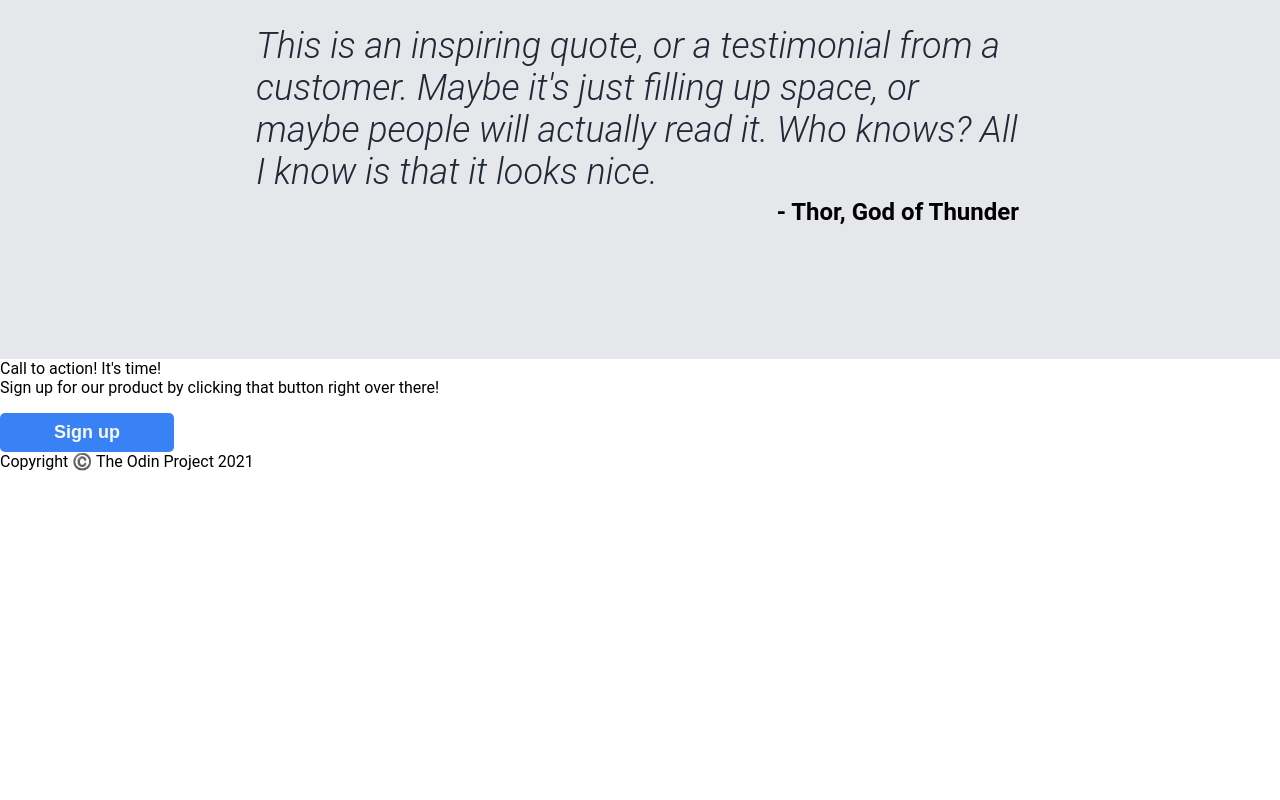
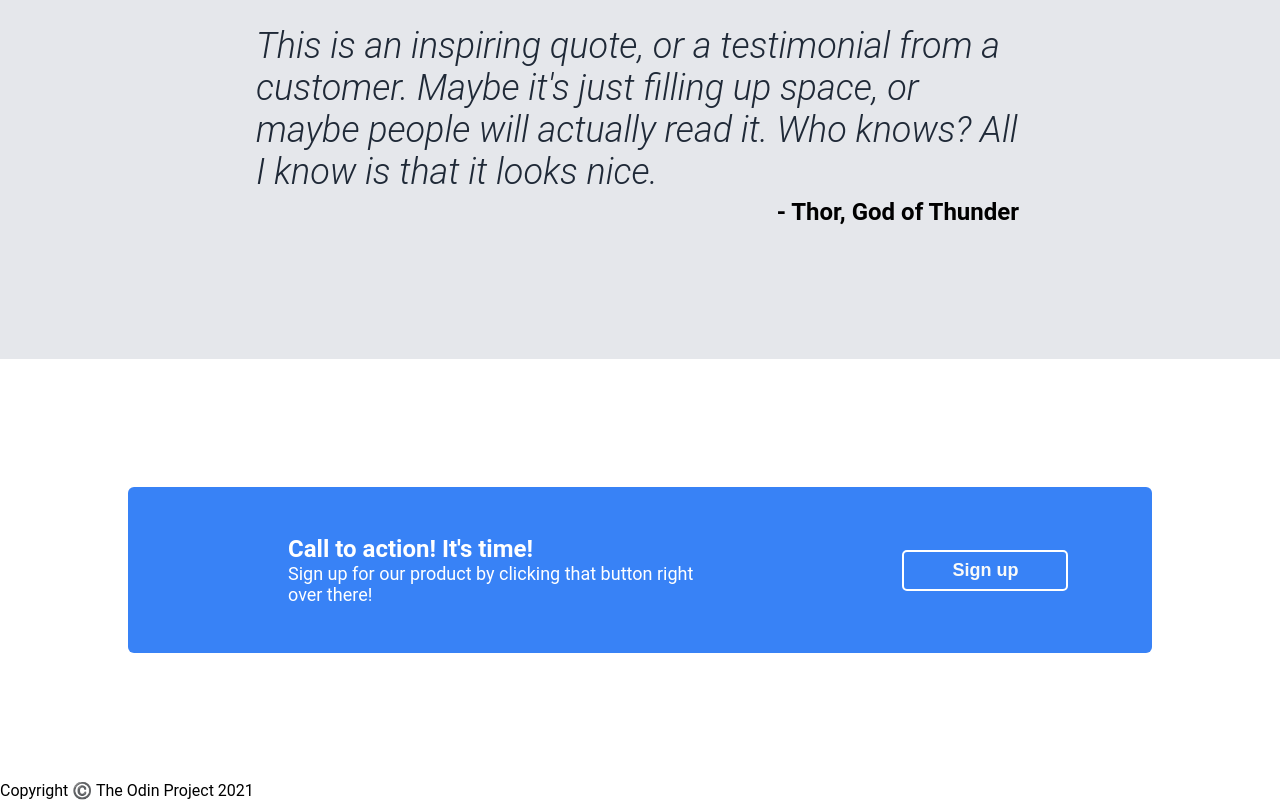
Before and after one commit to CopyypoC/odin-landing-page, a plain HTML site: page index.html in a window 1280 px wide. Shown: the part 1425-2225 px from the top of the page. Before the commit the page ends 1896 px from the top, so only its background shows below. Drawn offline with Linux system fonts and the light colour scheme.

Commit message:
Add call to action styles

```diff
--- /dev/null
+++ b/css/cta.css
@@ -0,0 +1,43 @@
+.cta-center {
+    display: flex;
+    justify-content: center;
+}
+
+.cta-wrapper {
+    display: flex;
+    justify-content: space-between;
+    background-color: #3882f6;
+    align-items: center;
+    border-radius: 6px;
+    margin: 8rem 0;
+    max-width: 80%;
+    flex-wrap: wrap;
+    flex-grow: 1;
+}
+
+.cta-align {
+    display: flex;
+    flex-direction: column;
+    color: white;
+    padding: 3rem 10rem;
+    flex: 1.5 1 0;
+}
+
+.cta {
+    font-size: 24px;
+    font-weight: bold;
+}
+
+.cta-subtext {
+    font-size: 18px;
+}
+
+.button-align {
+    display: flex;
+    flex: 1 1 0;
+}
+
+.cta-button {
+    margin: 2rem;
+    border: 2px solid white;
+}
--- a/css/header.css
+++ b/css/header.css
@@ -83,11 +83,14 @@ button {
     color: #f9faf8;
     border-radius: 5px;
     border: 0;
-    padding: .5em 3em;
     font-size: 18px;
     font-weight: bold;
+    cursor: pointer;
+    padding: .5rem 3rem;
+}
+
+.hero-info button {
     margin-top: 1rem;
-    cursor: pointer;
 }
 
 .hero-photo {
--- a/index.html
+++ b/index.html
@@ -6,6 +6,7 @@
         <link rel="stylesheet" href="css/header.css">
         <link rel="stylesheet" href="css/content.css">
         <link rel="stylesheet" href="css/quote.css">
+        <link rel="stylesheet" href="css/cta.css">
     </head>
     <body>
         <div class="header">
@@ -56,10 +57,16 @@
             </div>
         </div>
 
-        <div class="cta">
-            <p>Call to action! It's time!</p>
-            <p>Sign up for our product by clicking that button right over there!</p>
-            <button type="button">Sign up</button>
+        <div class="cta-center">
+            <div class="cta-wrapper">
+                <div class="cta-align">
+                    <p class="cta">Call to action! It's time!</p>
+                    <p class="cta-subtext">Sign up for our product by clicking that button right over there!</p>
+                </div>
+                <div class="button-align">
+                    <button class="cta-button" type="button">Sign up</button>
+                </div>
+            </div>
         </div>
 
         <div class="footer">
```
